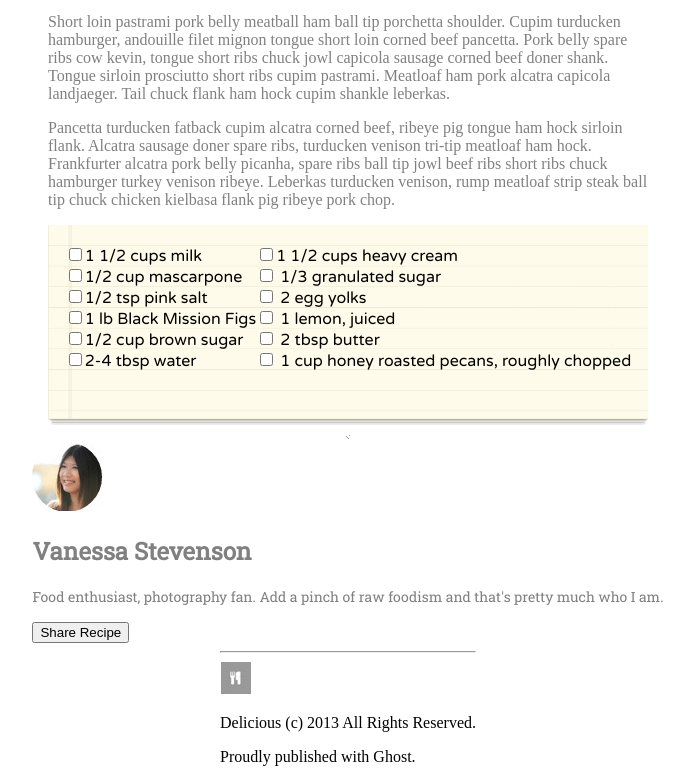
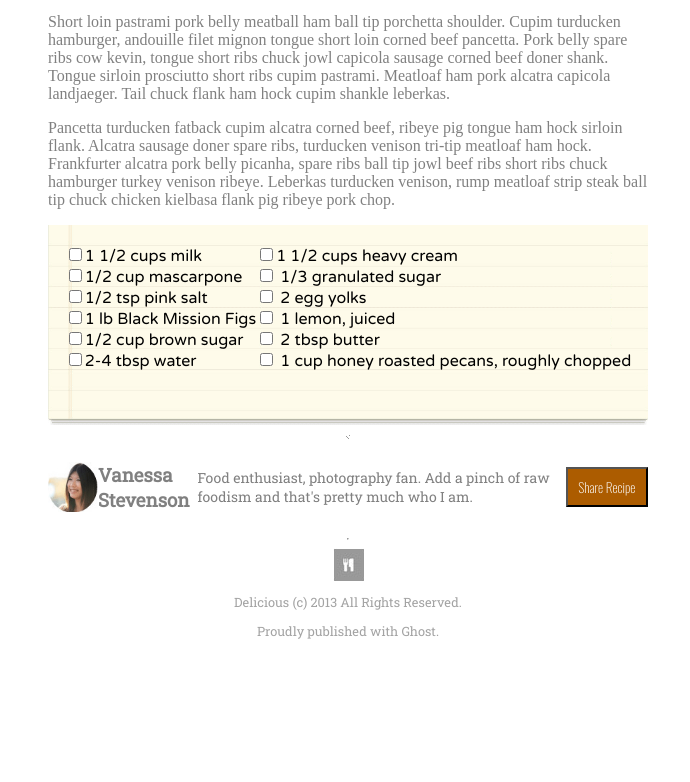
Before and after one commit to mira-kine/lab10a-chocolate-pizza, a website: page index.html in a window 1280 px wide. Shown: the part 914-1696 px from the top of the page, without its empty margins (292-982 px from the left). After the commit the page ends 1566 px from the top, so only its background shows below. Drawn offline with nearby package versions, Linux system fonts and the light colour scheme.

Commit message:
fixed footer, styled button

```diff
--- a/index.html
+++ b/index.html
@@ -102,7 +102,7 @@
 
     <div id="bio-div">
         <img src="./assets/van-pic.png" alt="profile pic of Vanessa Stevenson">
-        <h2>Vanessa Stevenson</h2>
+        <h3>Vanessa Stevenson</h3>
         <p>Food enthusiast, photography fan. Add a pinch of raw foodism and that's pretty much who I am.</p>
         <button>Share Recipe</button>
     </div>
--- a/styles/style.css
+++ b/styles/style.css
@@ -37,10 +37,18 @@ section {
 #bio-div {
     font-family: 'Roboto Slab', serif;
     color: grey;
+    display: flex;
+    align-items: center;
+    width: 600px;
+
 }
 
 #bio-div>p {
     font-size: 14px;
+}
+#bio-div>img {
+    width: 50px;
+    height: 50px;
 }
 #cp-image{
     width: 600px;
@@ -75,3 +83,27 @@ header {
 #icon-div {
     align-items: flex-end;
 }
+
+footer {
+    display: flex;
+    flex-direction: column;
+    width: 600px;
+
+    align-items: center;
+
+}
+#footer-div{
+    text-align: center;
+    font-family: 'Roboto Slab', serif;
+    font-size: .8rem;
+    color: rgb(163, 163, 163);
+}
+
+button {
+    background-color: rgb(172, 92, 0);
+    color: white;
+    width: 130px;
+    height: 40px;
+    font-family: 'Oswald', sans-serif;
+    font-weight: 200;
+}
```
